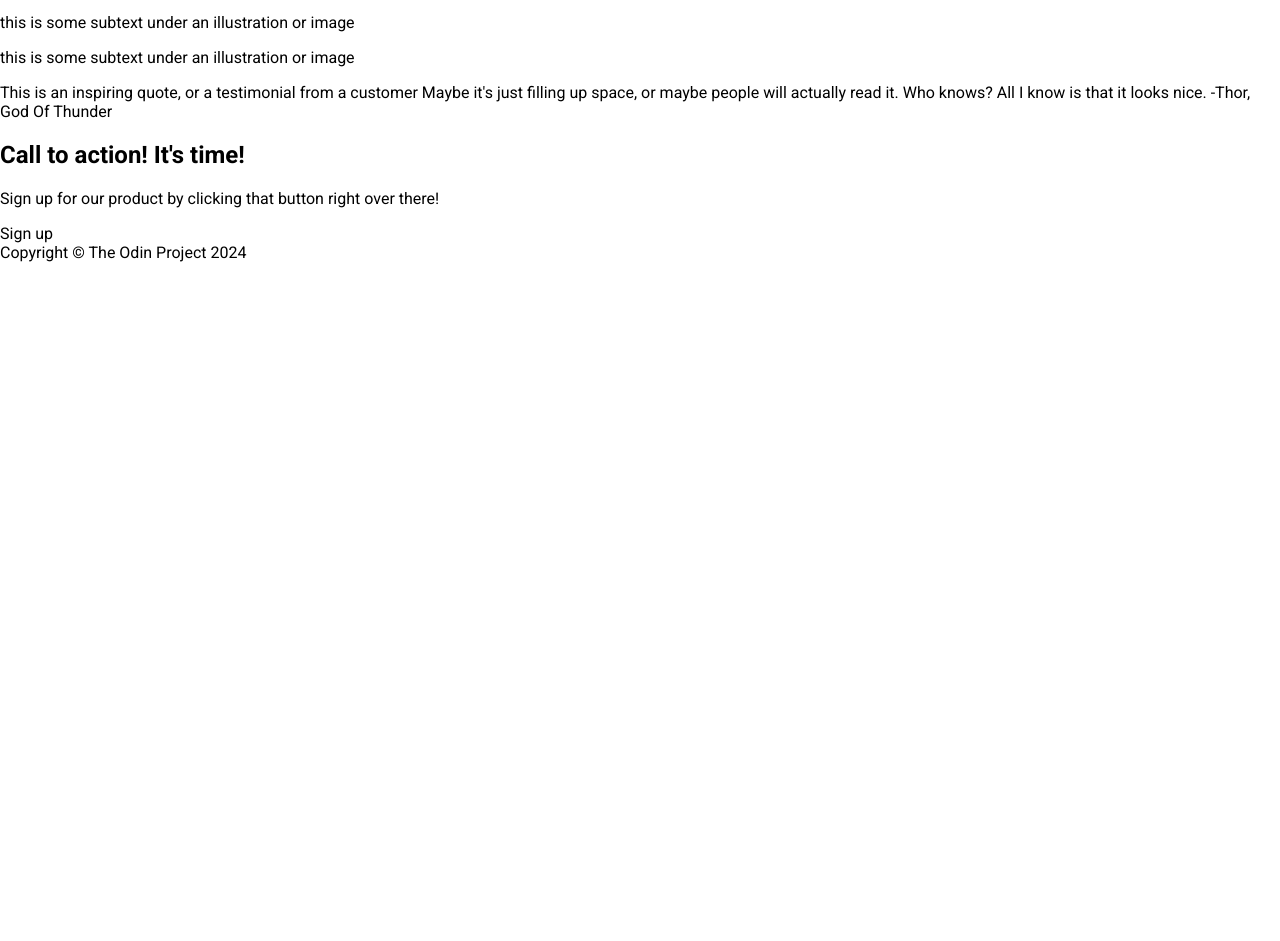
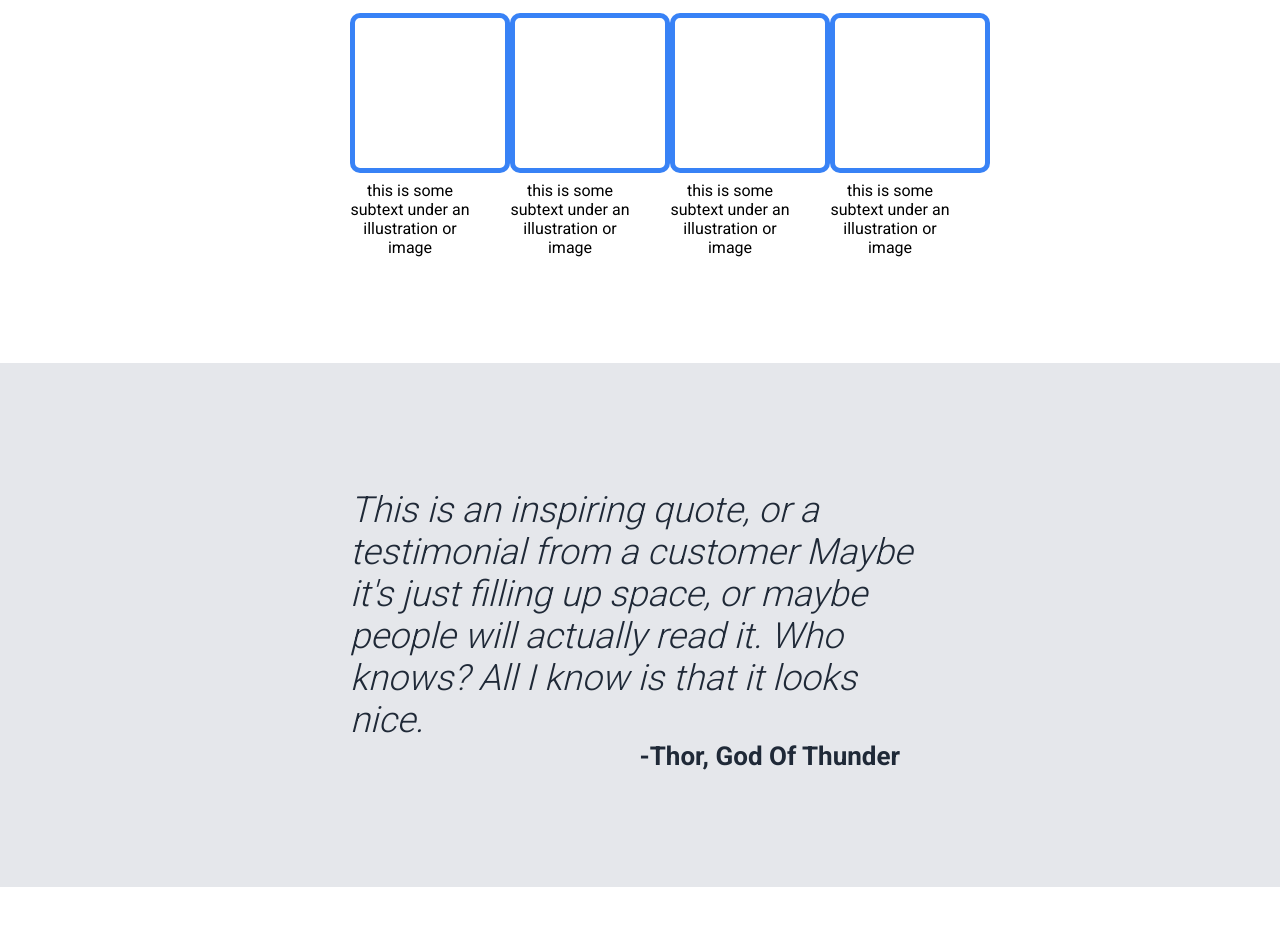
Before and after one commit to sudevo7/landing-page, a plain HTML site: page index.html in a window 1280 px wide. Shown: the part 651-1592 px from the top of the page. Before the commit the page ends 913 px from the top, so only its background shows below. Drawn offline with Linux system fonts and the light colour scheme.

Commit message:
Added CSS styling for rest of the sections and completed the project.

```diff
--- a/index.html
+++ b/index.html
@@ -11,7 +11,8 @@
     />
   </head>
   <body>
-    <header>
+    <!-- Header section -->
+    <div class="header">
       <h1>Header Logo</h1>
       <div class="header-links">
         <ul>
@@ -20,10 +21,10 @@
           <li><a href="#">header link three</a></li>
         </ul>
       </div>
-    </header>
+    </div>
 
-    <section class="hero">
-      <div class="hero-content">
+    <!-- Hero section -->
+    <div class="hero">
       <div class="hero-text">
         <h1 class="hero-title">This website is awesome</h1>
         <p class="hero-subtitle">
@@ -33,49 +34,64 @@
         <button class="hero-button">Sign up</button>
       </div>
       <div class="hero-image">
-          <img src="https://images.pexels.com/photos/3221533/pexels-photo-3221533.jpeg?auto=compress&cs=tinysrgb&w=600" alt="Hero Image" />
+        <img
+          src="https://images.pexels.com/photos/3221533/pexels-photo-3221533.jpeg?auto=compress&cs=tinysrgb&w=600"
+          alt="Hero Image"
+        />
       </div>
     </div>
-    </section>
 
-    <section class="information">
-      <div class="info-content">
+    <!-- information section -->
+    <div class="information">
       <h1 class="info-header">Some random information</h1>
-        <div class="cards"></div>
-        <div class="card"></div>
-        <p class="subtext">
-          this is some subtext under an illustration or image
-        </p>
-        <div class="card"></div>
-        <p class="subtext">
-          this is some subtext under an illustration or image
-        </p>
-        <div class="card"></div>
-        <p class="subtext">
-          this is some subtext under an illustration or image
-        </p>
-        <div class="card"></div>
+      <div class="info-cards">
+        <div class="card">
+          <div class="square"></div>
           <p class="subtext">
             this is some subtext under an illustration or image
           </p>
         </div>
-    </section>
+        <div class="card">
+          <div class="square"></div>
+          <p class="subtext">
+            this is some subtext under an illustration or image
+          </p>
+        </div>
+        <div class="card">
+          <div class="square"></div>
+          <p class="subtext">
+            this is some subtext under an illustration or image
+          </p>
+        </div>
+        <div class="card">
+          <div class="square"></div>
+          <p class="subtext">
+            this is some subtext under an illustration or image
+          </p>
+        </div>
+      </div>
+    </div>
 
-    <section class="quote">
-      <p>
+    <!-- quote section -->
+    <div class="quote">
+      <p class="quote-text">
         This is an inspiring quote, or a testimonial from a customer Maybe it's
         just filling up space, or maybe people will actually read it. Who knows?
-        All I know is that it looks nice. -Thor, God Of Thunder
+        All I know is that it looks nice.
       </p>
-    </section>
+      <p class="author">-Thor, God Of Thunder</p>
+    </div>
 
-    <section class="signup">
+    <!-- signup section -->
+    <div class="signup">
+      <div class="signup-text">
         <h1 class="signup-header">Call to action! It's time!</h1>
       <p class="signup-subtext">
         Sign up for our product by clicking that button right over there!
       </p>
+      </div>
       <buttton class="signup-button">Sign up</buttton>
-    </section>
+    </div>
 
     <footer>Copyright &copy The Odin Project 2024</footer>
   </body>
--- a/styles.css
+++ b/styles.css
@@ -5,15 +5,15 @@ body {
 }
 
 /* Header section */
-header {
+.header {
     display: flex;
     background-color: #1f2937;
     justify-content: space-between;
     align-items: center;
-    padding: 0 200px;
+    padding: 0 300px;
 }
 
-header h1 {
+.header h1 {
     color: #f9faf8;
     font-size: 24px;
 }
@@ -38,10 +38,10 @@ a:hover {
 
 /* Hero section */
 
-.hero-content {
+.hero {
     display: flex;
     background-color: #1f2937;
-    padding: 90px 200px;
+    padding: 90px 300px;
     justify-content: space-between;
     align-items: center;
     gap: 40px
@@ -63,6 +63,7 @@ a:hover {
     color: #e5e7eb;
     font-size: 18px;
     margin-top: 0;
+    margin-right: 20px;
 }
 
 .hero-button {
@@ -86,3 +87,116 @@ a:hover {
 .hero-image img {
     max-width: 100%;
 }
+
+/* information section */
+
+.information {
+    padding: 60px 350px;
+    margin-bottom: 30px;
+}
+
+.info-header{
+    font-size: 36px;
+    color: #1f2937;
+    font-weight: 900;
+    text-align: center;
+    margin-bottom: 30px;
+}
+
+.info-cards {
+    display: flex;
+    justify-content: space-between;
+}
+
+.card {
+    display: flex;
+    flex-direction: column;
+}
+
+.square {
+    border: 5px solid #3882f6;
+    width: 150px;
+    height: 150px;
+    border-radius: 10px;
+    margin-bottom: 0;
+}
+
+.subtext {
+    text-align: center;
+    width: 75%;
+    margin-top: 8px;
+}
+
+/* quotes section */
+
+.quote {
+    background-color: #e5e7eb;
+    padding: 90px 350px;
+    display: flex;
+    flex-direction: column;
+    color: #1f2937;
+}
+
+.quote-text {
+    font-size: 36px;
+    font-style: italic;
+    font-weight: lighter;
+    margin-bottom: 0;
+}
+
+.author {
+    text-align: end;
+    font-size: 26px;
+    font-weight: 900;
+    margin-top: 0;
+    margin-right: 30px;
+}
+
+/* signup section */
+
+.signup {
+    margin: 90px 300px;
+    display: flex;
+    justify-content: space-between;
+    align-items: center;
+    background-color: #3882f6;
+    padding: 30px 100px;
+    border-radius: 10px;
+}
+
+.signup-text {
+    display: flex;
+    flex-direction: column;
+}
+
+.signup-header {
+    color: #f9faf8;
+    font-size: 24px;
+    margin-bottom: 0;
+}
+
+.signup-subtext {
+    color: #e5e7eb;
+    margin-top: 0;
+    font-size: 16px;
+}
+
+.signup-button {
+    color: #f9faf8;
+    font-size: 18px;
+    padding: 10px 36px;
+    margin-top: 0;
+    border: 2px solid #f9faf8;
+    font-weight: 600;
+    border-radius: 10px;
+    flex-shrink: 0;
+}
+
+footer {
+    display: flex;
+    justify-content: center;
+    align-items: center;
+    background-color: #1f2937;
+    color: #f9faf8;
+    padding: 40px 100px;
+}
```
Lines whose indentation alone changed are shown as unchanged.
